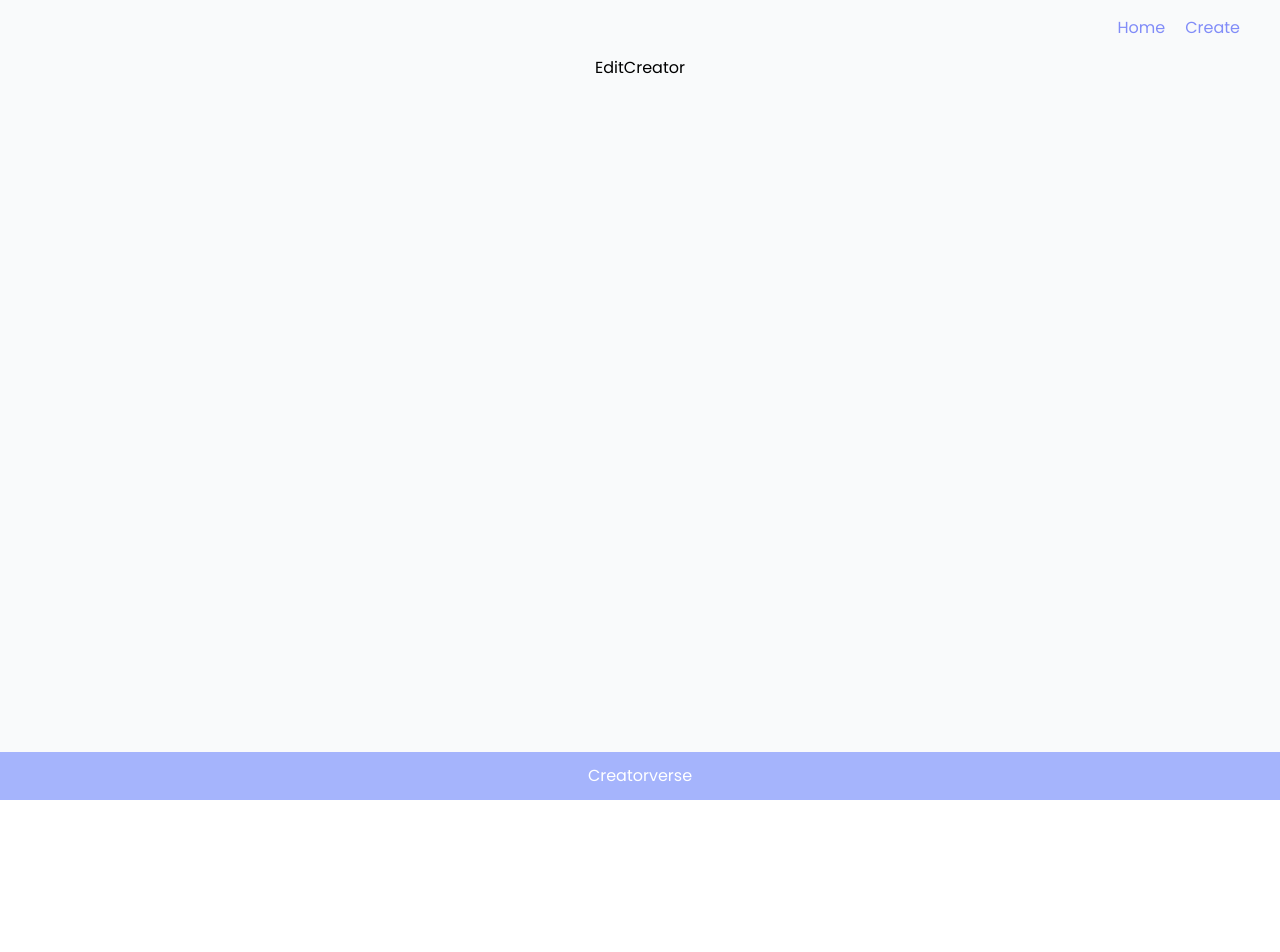
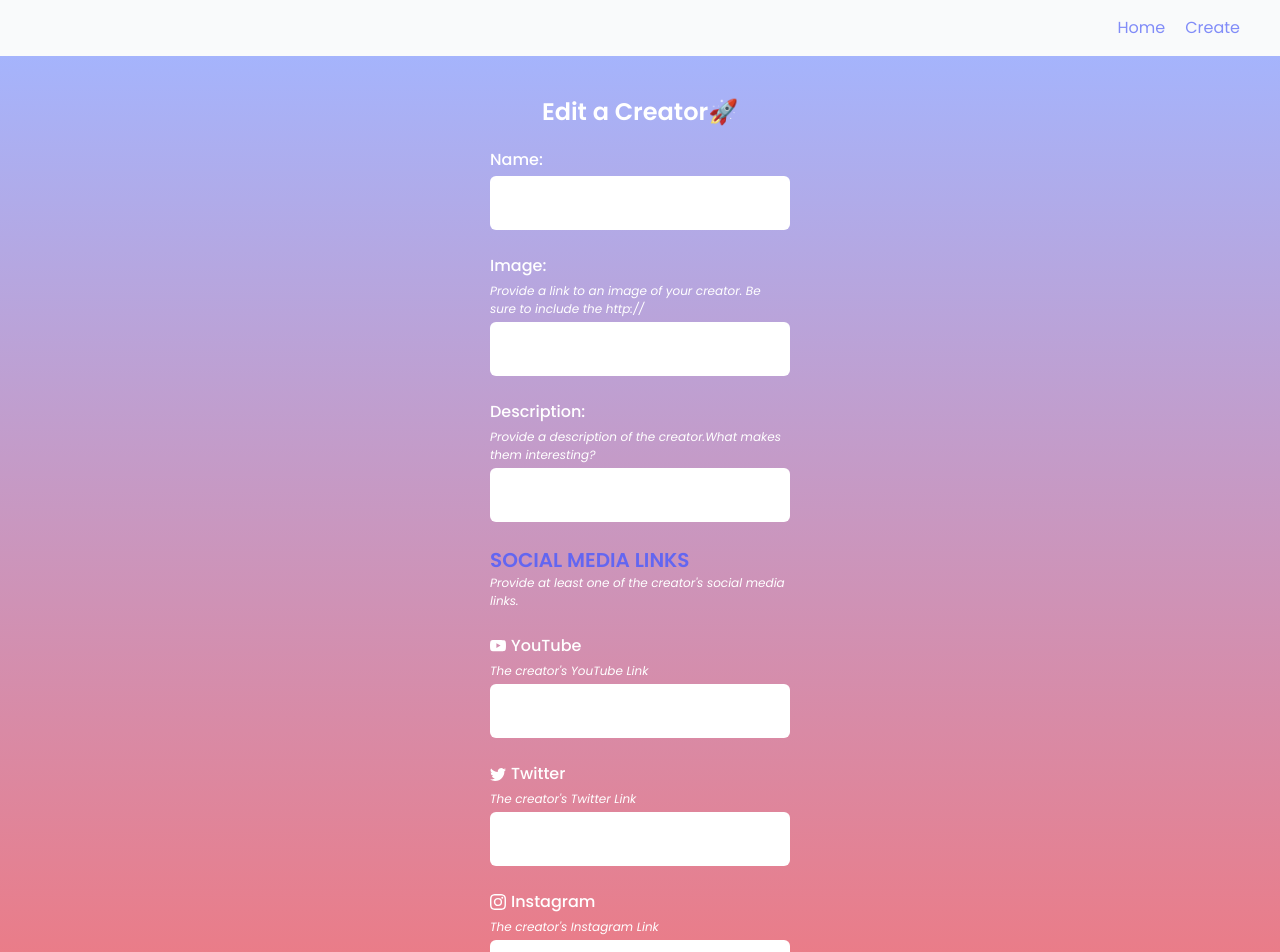
Before and after one commit to HafsaSarker/advanced-web-prework, a React (Vite) app: page /edit/1 in a window 1280 px wide. Shown: the top 952 px of the page. Before the commit the page ends 800 px from the top, so only its background shows below. Built offline with nearby package versions, Linux system fonts and the light colour scheme; no server answers; the database is empty.

Commit message:
create edit form and move submit functions

```diff
--- a/src/pages/AddCreator.tsx
+++ b/src/pages/AddCreator.tsx
@@ -1,16 +1,33 @@
 import { useForm } from "react-hook-form"
 import { zodResolver } from "@hookform/resolvers/zod"
-import { createSchema, submitNewCreator } from "../utils/createForm"
+import { createSchema } from "../utils/createForm"
+import { SubmitHandler } from "react-hook-form"
+import { supabase } from "../Client";
 import { creatorType } from "../utils/interfaces/creatorInterface"
 import { BsInstagram, BsTwitter, BsYoutube } from 'react-icons/bs'
+import { useNavigate } from "react-router-dom";
 
 function AddCreator() {
-  const win: Window = window;
+  const navigate = useNavigate();
 
-  const { register, handleSubmit, formState:{ errors, isSubmitting, isSubmitSuccessful } } = useForm<creatorType>({resolver: zodResolver(createSchema)})
+  const { register, handleSubmit, formState:{ errors, isSubmitting } } = useForm<creatorType>({resolver: zodResolver(createSchema)})
 
-  if(isSubmitSuccessful){
-    win.location = "/";
+  const submitNewCreator: SubmitHandler<creatorType> = async(data) => {
+      await supabase
+          .from('creators')
+          .insert({
+              name: data.name,
+              description: data.description,
+              imgUrl: data.imgUrl,
+              ytLink: data.ytLink,
+              twLink: data.twLink,
+              igLink: data.igLink
+          })
+          .select()
+
+      .then(() =>
+          navigate('/')
+      )
   }
 
   return (
@@ -64,7 +81,7 @@ function AddCreator() {
 
         <label>
           <span className="icon"><BsYoutube/>YouTube</span>
-          <span className="sub_label">The creator's YouTube handle (without the @)</span>
+          <span className="sub_label">The creator's YouTube Link</span>
             <input
               type="text"
               {...register("ytLink")}
@@ -74,7 +91,7 @@ function AddCreator() {
 
           <label>
           <span className="icon"><BsTwitter/>Twitter</span>
-          <span className="sub_label">The creator's Twitter handle (without the @)</span>
+          <span className="sub_label">The creator's Twitter Link</span>
             <input
               type="text"
               {...register("twLink")}
@@ -84,7 +101,7 @@ function AddCreator() {
 
           <label>
           <span className="icon"><BsInstagram/>Instagram</span>
-          <span className="sub_label">The creator's Instagram handle (without the @)</span>
+          <span className="sub_label">The creator's Instagram Link</span>
             <input
               type="text"
               {...register("igLink")}
--- a/src/pages/EditCreator.tsx
+++ b/src/pages/EditCreator.tsx
@@ -1,6 +1,144 @@
+import { useForm } from "react-hook-form"
+import { zodResolver } from "@hookform/resolvers/zod"
+import { SubmitHandler } from "react-hook-form"
+import { editSchema } from "../utils/editForm"
+import { creatorType } from "../utils/interfaces/creatorInterface"
+import { BsInstagram, BsTwitter, BsYoutube } from 'react-icons/bs'
+import { useNavigate, useParams } from "react-router-dom"
+import { supabase } from "../Client"
+
 function EditCreator() {
+  const navigate = useNavigate()
+
+  let {id} = useParams();
+
+  const { register, handleSubmit, formState:{ errors, isSubmitting} } = useForm<creatorType>({resolver: zodResolver(editSchema),
+    defaultValues: async () => {
+      const {data} = await supabase
+        .from('creators')
+        .select()
+        .eq('id', id)
+        .maybeSingle()
+
+      return {
+        name: data.name,
+        imgUrl: data.imgUrl,
+        description: data.description,
+        twLink: data.twLink ? data.twLink : null,
+        ytLink: data.ytLink ? data.ytLink : null,
+        igLink: data.igLink ? data.igLink : null,
+        id: data.id
+      }
+  }})
+
+  const editCreator: SubmitHandler<creatorType> = async(data) =>
+  {
+    await supabase
+      .from('creators')
+      .update({
+          name: data.name,
+          description: data.description,
+          imgUrl: data.imgUrl,
+          ytLink: data.ytLink,
+          twLink: data.twLink,
+          igLink: data.igLink
+      })
+      .eq('id', id)
+
+    .then(() =>
+      navigate('/')
+    )
+  }
+
   return (
-    <div>EditCreator</div>
+    <div className="flex flex-col place-items-center w-full bg-gradient-to-b from-indigo-300 to-red-400 py-10 text-white font-medium">
+
+      <h1 className="text-2xl font-semibold mb-5">Edit a Creator🚀</h1>
+
+      <form className="flex flex-col gap-6 w-max mb-9 place-items-start" onSubmit={handleSubmit(editCreator)}>
+        <label>
+        Name:
+          <input
+            type="text"
+
+            {...register("name")}
+            disabled={isSubmitting}
+          />
+          {errors.name && <span className="error_msg">{errors.name.message}</span>}
+        </label>
+
+        <label>
+        Image:
+        <span className="sub_label">Provide a link to an image of your creator. Be sure to include the http://</span>
+          <input
+            type="text"
+            {...register("imgUrl")}
+            disabled={isSubmitting}
+          />
+          {errors.imgUrl && <span className="error_msg">{errors.imgUrl.message}</span>}
+        </label>
+
+
+        <label>
+        Description:
+        <span className="sub_label">Provide a description of the creator.What makes them interesting?</span>
+          <input
+            type="text"
+            {...register("description")}
+            disabled={isSubmitting}
+          />
+          {errors.description && <span className="error_msg">{errors.description.message}</span>}
+        </label>
+
+
+        <div className="flex flex-col text-start">
+          <h2 className="text-xl text-indigo-500 font-semibold">SOCIAL MEDIA LINKS</h2>
+          <span className="sub_label">Provide at least one of the creator's social media links.</span>
+          {(errors.ytLink || errors.igLink || errors.twLink) &&
+            <span className="error_msg">
+              Please provide a valid social media link
+            </span>}
+        </div>
+
+        <label>
+          <span className="icon"><BsYoutube/>YouTube</span>
+          <span className="sub_label">The creator's YouTube Link</span>
+            <input
+              type="text"
+              {...register("ytLink")}
+              disabled={isSubmitting}
+            />
+          </label>
+
+          <label>
+          <span className="icon"><BsTwitter/>Twitter</span>
+          <span className="sub_label">The creator's Twitter Link</span>
+            <input
+              type="text"
+              {...register("twLink")}
+              disabled={isSubmitting}
+            />
+          </label>
+
+          <label>
+          <span className="icon"><BsInstagram/>Instagram</span>
+          <span className="sub_label">The creator's Instagram Link</span>
+            <input
+              type="text"
+              {...register("igLink")}
+              disabled={isSubmitting}
+            />
+          </label>
+
+        <button
+          className="bg-indigo-500 py-2 w-full rounded-md"
+          type="submit"
+          disabled={isSubmitting}>
+            Create
+        </button>
+      </form>
+    </div>
+
   )
 }
 
--- a/src/pages/ShowAllCreators.tsx
+++ b/src/pages/ShowAllCreators.tsx
@@ -6,21 +6,20 @@ import { creatorType } from "../utils/interfaces/creatorInterface"
 import Card from "../components/Card"
 
 function ShowAllCreators() {
+
   const [creators, setCreators] = useState<creatorType[] | null>(null)
 
   useEffect(() => {
     const fetchAll = async () => {
-      const data= await supabase
+      const {data} = await supabase
         .from('creators')
         .select()
         .order('created_at', { ascending:true })
 
-        setCreators(data.data)
+        setCreators(data)
     }
     fetchAll()
   },[])
-
-  console.log(creators);
 
   return (
     <div className="flex flex-col">
@@ -29,7 +28,7 @@ function ShowAllCreators() {
         (
           <>
             <h1 className="mt-5 text-2xl font-semibold text-indigo-600">All creators</h1>
-            <div className='flex flex-row items-center justify-center flex-wrap gap-10 p-10'>
+            <div className='flex flex-row items-center justify-center flex-wrap gap-10 p-10 pb-20'>
 
               {
                 creators.map((item) =>
@@ -43,7 +42,6 @@ function ShowAllCreators() {
                     twLink={item.twLink}
                     igLink={item.igLink}
                   />
-                  // console.log(item)
                 )
               }
             </div>
--- a/src/utils/createForm.ts
+++ b/src/utils/createForm.ts
@@ -1,6 +1,4 @@
 import { z, ZodType } from "zod"
-import { SubmitHandler } from "react-hook-form"
-import { supabase } from "../Client";
 import { creatorType } from "./interfaces/creatorInterface";
 
 export const createSchema:ZodType<creatorType> = z.object({
@@ -15,17 +13,3 @@ export const createSchema:ZodType<creatorType> = z.object({
     message: 'Provide at least one social media link',
     path: ["ytLink", "igLink", "twLink"]
 })
-
-export const submitNewCreator: SubmitHandler<creatorType> = async(data) => {
-    await supabase
-        .from('creators')
-        .insert({
-            name: data.name,
-            description: data.description,
-            imgUrl: data.imgUrl,
-            ytLink: data.ytLink,
-            twLink: data.twLink,
-            igLink: data.igLink
-        })
-        .select()
-}
--- a/src/utils/editForm.ts
+++ b/src/utils/editForm.ts
@@ -0,0 +1,15 @@
+import { z, ZodType } from "zod"
+import { creatorType } from "./interfaces/creatorInterface";
+
+export const editSchema:ZodType<creatorType> = z.object({
+    name: z.string().min(2, {message: 'Please enter a name'}).max(30),
+    imgUrl: z.string().url({message: 'Please provide a valid link'}),
+    description: z.string().min(2, {message: 'Description required'}),
+    ytLink: z.union([z.string().url().nullish(), z.literal("")]),
+    twLink: z.union([z.string().url().nullish(), z.literal("")]),
+    igLink: z.union([z.string().url().nullish(), z.literal("")]),
+})
+.refine((data) => data.ytLink || data.igLink || data.twLink , {
+    message: 'Provide at least one social media link',
+    path: ["ytLink", "igLink", "twLink"]
+})
--- a/src/utils/interfaces/creatorInterface.ts
+++ b/src/utils/interfaces/creatorInterface.ts
@@ -1,4 +1,5 @@
 export interface creatorType {
+    created_at?: string;
     id?: number;
     name: string;
     imgUrl: string;
```
